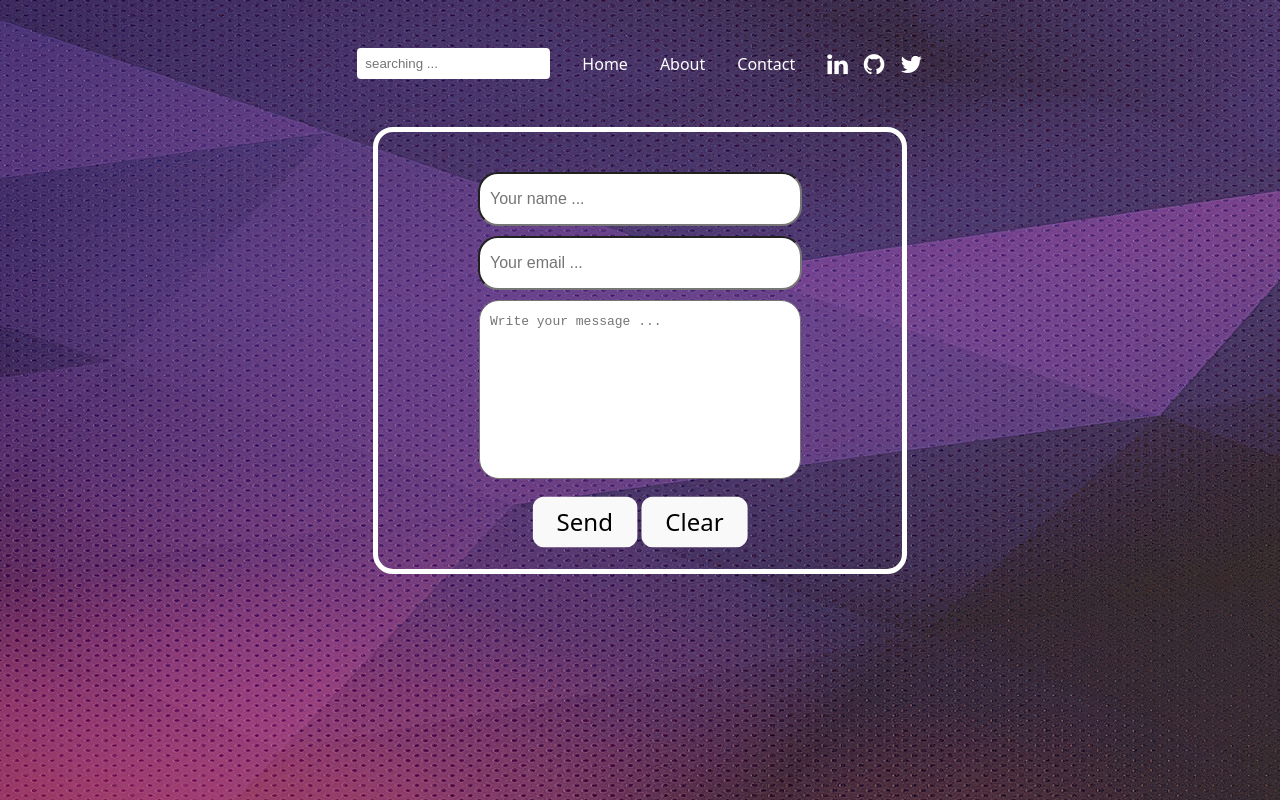
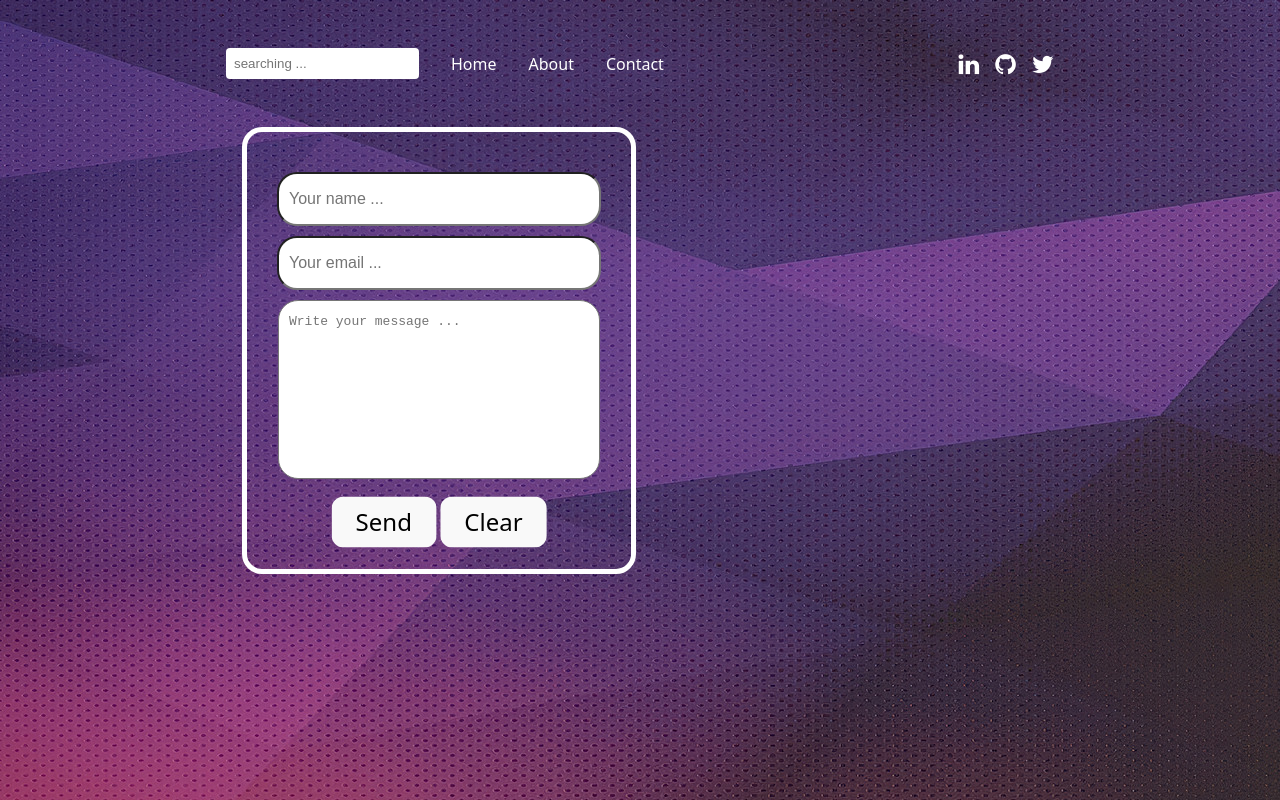
Before and after one commit to AminSBU/portfolio, a React (Vite) app in the folder jsPortfolio/: page /contact in a window 1280 px wide. Shown: the top 800 px of the page. Built offline with nearby package versions, Linux system fonts and the light colour scheme.

Commit message:
modification in css contact

```diff
--- a/jsPortfolio/src/Contact.css
+++ b/jsPortfolio/src/Contact.css
@@ -1,3 +1,16 @@
+.form-container {
+    display: grid;
+    grid-template-columns: repeat(8, 1fr);
+    grid-template-rows: repeat(5, 1fr);
+    gap: 8px;
+}
+
+.form {
+    grid-column: span 4 / span 4;
+    grid-row: span 2 / span 2;
+    grid-row-start: 1;
+}
+
 .form
 {
     padding: 30px;
```
